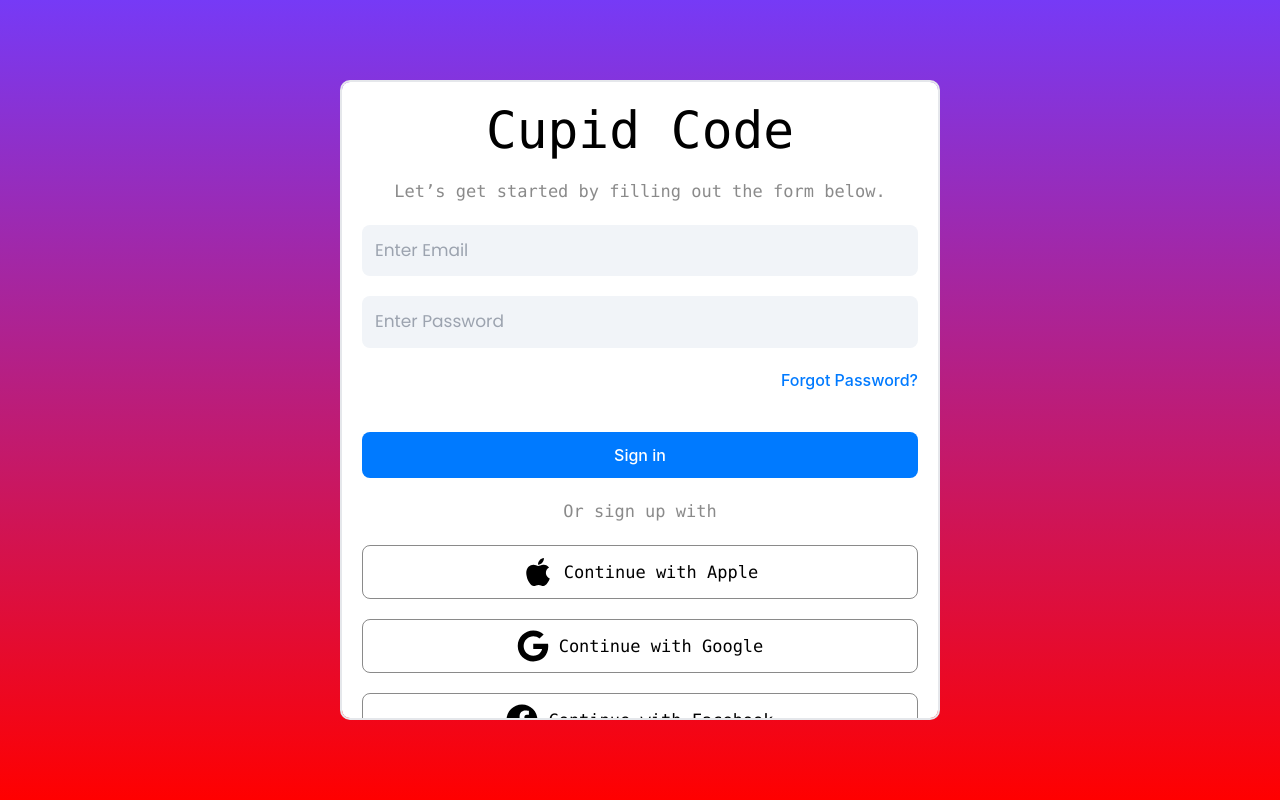
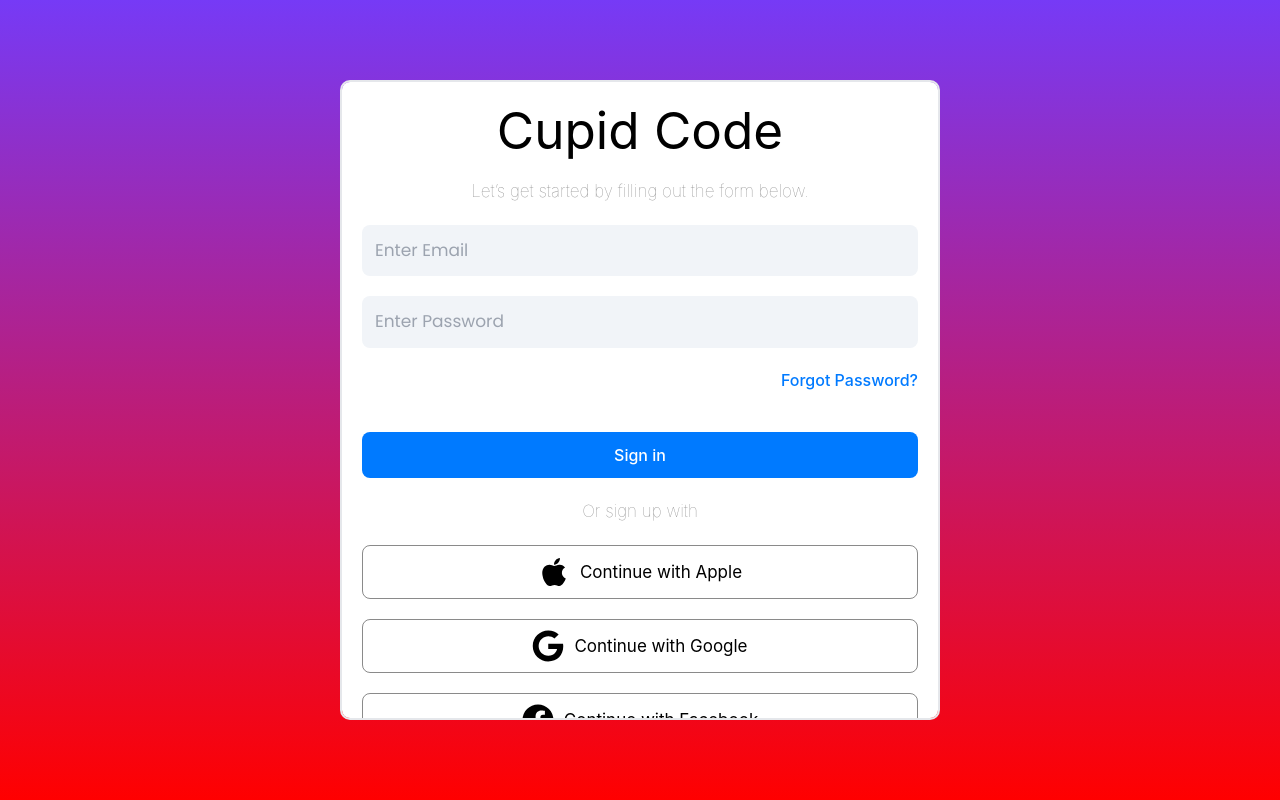
Before and after one commit to thurgoodj34xr/cupid-code-demo, a React (Vite) app in the folder client/: page /#/ in a window 1280 px wide. Built offline with nearby package versions, Linux system fonts and the light colour scheme; no server answers.

Commit message:
fixed fonts

```diff
--- a/client/src/index.css
+++ b/client/src/index.css
@@ -222,23 +222,19 @@ textarea {
 }
 h1 {
   margin: 0px;
-  font-family: "Monaco", monospace, "Courier New", Courier, monospace;
 }
 
 h2 {
   margin: 0px;
   font-size: 26px;
-  font-family: "Monaco", monospace, "Courier New", Courier, monospace;
 }
 
 h3 {
   margin: 0px;
-  font-family: "Monaco", monospace, "Courier New", Courier, monospace;
 }
 
 p {
   margin: 0px;
-  font-family: "Monaco", monospace, "Courier New", Courier, monospace;
 }
 
 hr {
@@ -249,19 +245,16 @@ hr {
   color: rgba(60, 60, 60, 0.6);
   font-size: 17px;
   font-weight: lighter;
-  font-family: "Monaco", monospace, "Courier New", Courier, monospace;
 }
 
 p {
   font-size: 17px;
-  font-family: "Monaco", monospace, "Courier New", Courier, monospace;
 }
 
 a {
   font-weight: 500;
   color: #646cff;
   text-decoration: inherit;
-  font-family: "Monaco", monospace, "Courier New", Courier, monospace;
 }
 
 a:hover {
@@ -274,7 +267,6 @@ body {
   place-items: center;
   min-height: 100vh;
   max-height: 100vh;
-  font-family: "Monaco", monospace, "Courier New", Courier, monospace;
 }
 
 .main {
@@ -292,7 +284,6 @@ body {
 h1 {
   font-size: 3.2em;
   line-height: 1.1;
-  font-family: "Monaco", monospace, "Courier New", Courier, monospace;
 }
 .error {
   color: red;
```
